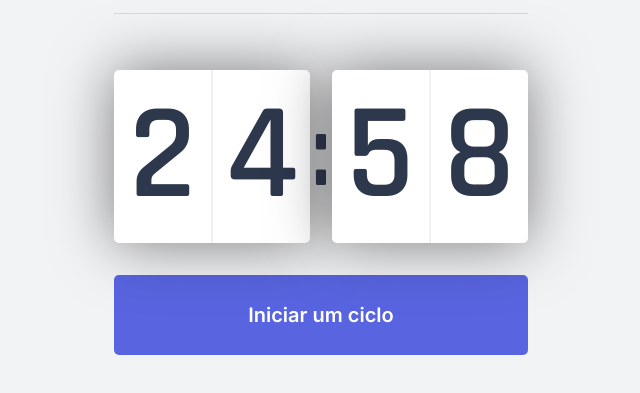
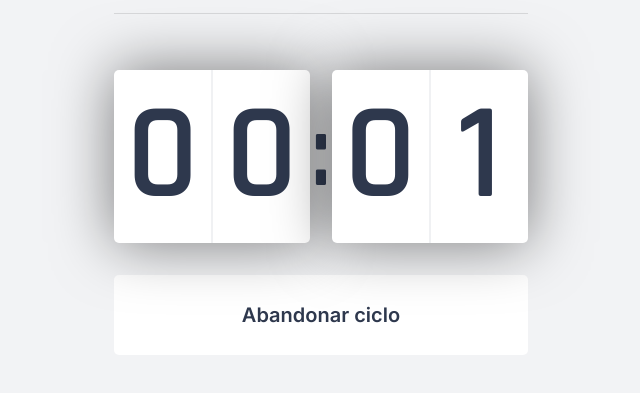
Before and after one commit to victorbadaro/moveit-next, a Next.js app: page / in a window 1280 px wide. Both pictures are taken after a click on the button "Iniciar um ciclo". Shown: the part 311-704 px from the top of the page, without its empty margins (62-702 px from the left). Built offline with nearby package versions, Linux system fonts and the light colour scheme.

Commit message:
feat: countdown component

```diff
--- a/src/components/Countdown.tsx
+++ b/src/components/Countdown.tsx
@@ -1,9 +1,12 @@
 import { useState, useEffect } from 'react';
 import styles from '../styles/components/Countdown.module.css';
 
+let countdownTimeout: NodeJS.Timeout;
+
 export function Countdown() {
-    const [time, setTime] = useState(25 * 60);
-    const [active, setActive] = useState(false);
+    const [time, setTime] = useState(0.05 * 60);
+    const [isActive, setIsActive] = useState(false);
+    const [hasFinished, setHasFinished] = useState(false);
 
     const minutes = Math.floor(time / 60);
     const seconds = time % 60;
@@ -12,15 +15,25 @@
     const [secondLeft, secondRight] = String(seconds).padStart(2, '0').split('');
 
     function startCountdown() {
-        setActive(true);
+        setIsActive(true);
+    }
+
+    function resetCountdown() {
+        clearTimeout(countdownTimeout);
+        setIsActive(false);
+        setTime(0.05 * 60);
     }
 
     useEffect(() => {
-        if(active && time > 0)
-            setTimeout(() => {
+        if(isActive && time > 0)
+            countdownTimeout = setTimeout(() => {
                     setTime(time - 1);
                 }, 1000);
-    }, [active, time]);
+        else if(isActive && time === 0) {
+            setHasFinished(true);
+            setIsActive(false);
+        }
+    }, [isActive, time]);
 
     return (
         <div>
@@ -36,6 +49,24 @@
                 </div>
             </div>
 
+            { hasFinished ? (
+                <button
+                    disabled
+                    className={styles.countdownButton}
+                >
+                    Ciclo encerrado
+                </button>
+            ) : (
+                <>
+                    { isActive ? (
+                        <button
+                            type="button"
+                            className={`${styles.countdownButton} ${styles.countdownButtonActive}`}
+                            onClick={resetCountdown}
+                        >
+                            Abandonar ciclo
+                        </button>
+                    ) : (
                         <button
                             type="button"
                             className={styles.countdownButton}
@@ -43,6 +74,9 @@
                         >
                             Iniciar um ciclo
                         </button>
+                    ) }
+                </>
+            ) }
         </div>
     );
 }
--- a/src/styles/components/Countdown.module.css
+++ b/src/styles/components/Countdown.module.css
@@ -47,9 +47,25 @@
     color: var(--white);
     font-size: 1.25rem;
     font-weight: 600;
-    transition: background-color 0.2s;
+    transition: background-color 0.2s, color 0.2s;
 }
 
-.countdownButton:hover {
+.countdownButton:not(:disabled):hover {
     background: var(--blue-dark);
 }
+
+.countdownButtonActive {
+    background: var(--white);
+    color: var(--title);
+}
+
+.countdownButtonActive:not(:disabled):hover {
+    background: var(--red);
+    color: var(--white);
+}
+
+.countdownButton:disabled {
+    background: var(--white);
+    color: var(--text);
+    cursor: not-allowed;
+}
```
Lines whose indentation alone changed are shown as unchanged.
